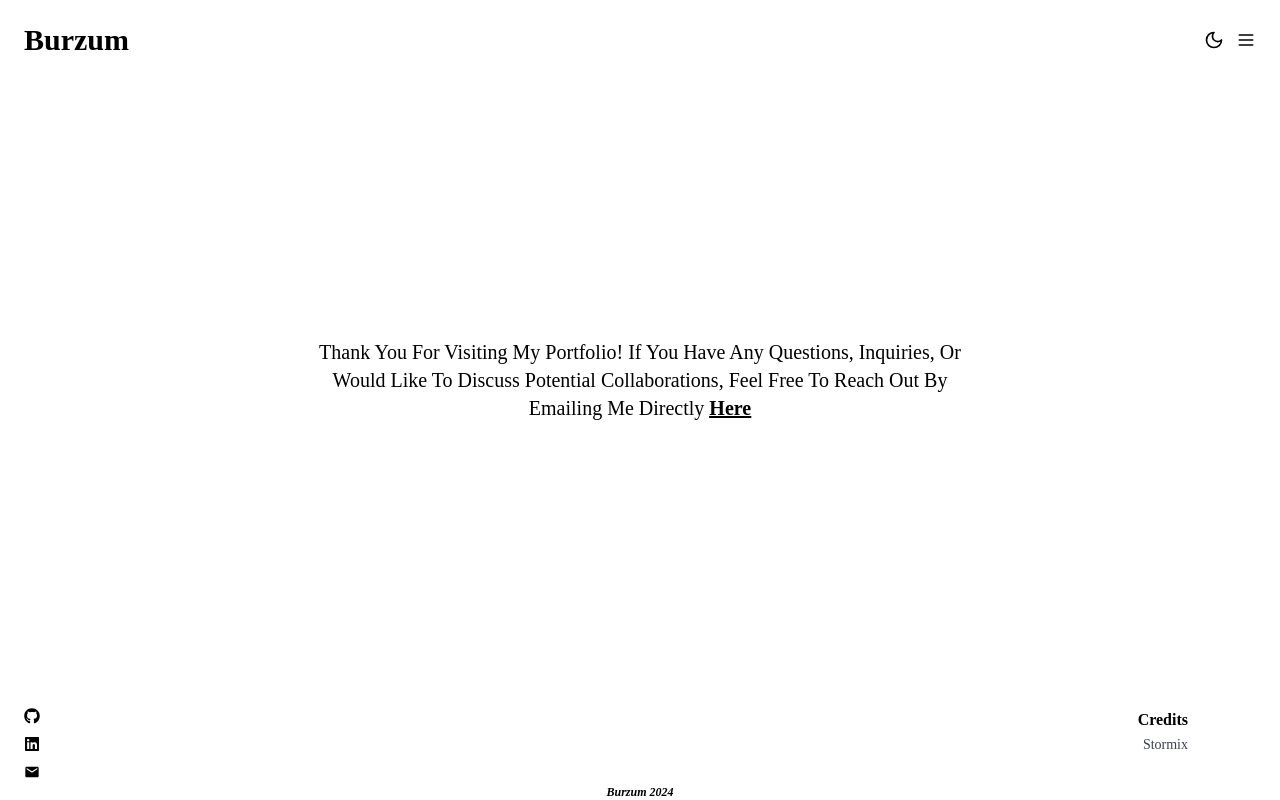
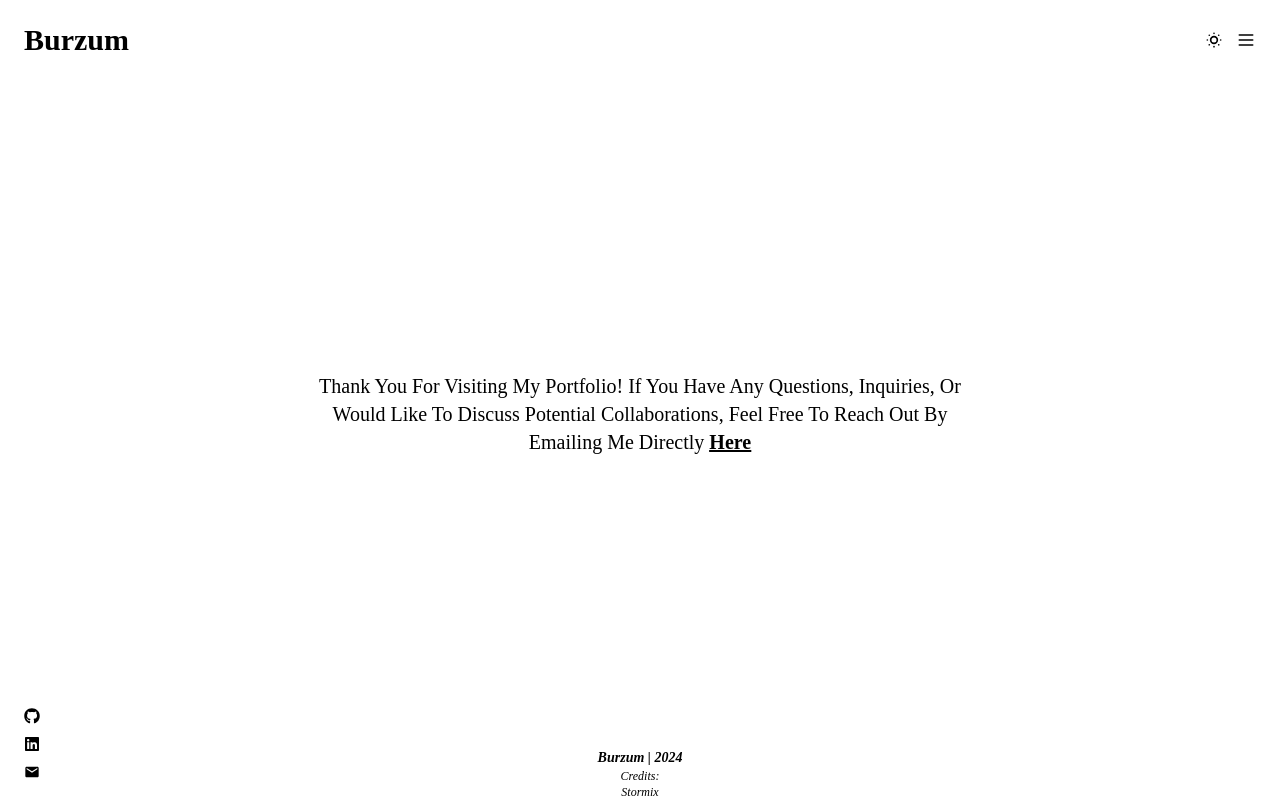
Before and after one commit to yemery/my-portfolio, a React (Vite) app: page /Contact in a window 1280 px wide. Built offline with nearby package versions, Linux system fonts and the light colour scheme.

Commit message:
Addedd DarkMode toggler Hook

```diff
--- a/src/components/Hero.jsx
+++ b/src/components/Hero.jsx
@@ -6,7 +6,7 @@ const Hero = () => {
     <div className="flex flex-col gap-y-3 items-center justify-center h-full text-center ">
       <div className="flex flex-col gap-2 ">
         <h1 className="text-xl md:text-4xl font-bold ">
-          hey i&apos;m <span className="text-green-700">meryem </span>ajmani{" "}
+          hey i&apos;m <span className="text-green-700 dark:text-primary-500">meryem </span>ajmani{" "}
         </h1>
         <p className="max-w-[600px] text-base md:text-xl">
           I&apos;m a third-year{" "}
@@ -27,12 +27,12 @@ const Hero = () => {
               1000,
             ]}
             speed={50}
-            className="text-green-700 font-semibold"
+            className="text-green-700 dark:text-primary-500 font-semibold"
             repeat={Infinity}
           />
         </p>
       </div>
-      <div className="flex flex-col md:flex-row items-center gap-6">
+      <div className="flex flex-col md:flex-row items-center gap-6 ">
         <a
           href="/assets/files/Meryem_Ajmani.pdf"
           className="px-4 py-4 bg-green-700 w-[200px] text-white leading-5 rounded hover:bg-green-500  dark:hover:bg-black dark:hover:text-white	dark:bg-white dark:text-black"
--- a/src/components/Navbar/Navbar.jsx
+++ b/src/components/Navbar/Navbar.jsx
@@ -3,34 +3,17 @@ import { LuMenu, LuSunDim, LuMoon } from "react-icons/lu";
 import { MdOutlineClose } from "react-icons/md";
 import { Link, NavLink } from "react-router-dom";
 import { navbarItems } from "../../assets/data/sitedata";
+import useDarkMode from "../../hooks/useDarkMode";
+
+
 // import { NavLink } from "react-router-dom";
 const Navbar = () => {
   const [isMenuOpen, setMenuOpen] = useState(false);
-  const [isDark, setDarkMode] = useState(false);
+  const [isDark, toggleTheme] = useDarkMode(false);
   const toggleMenu = () => {
     setMenuOpen(!isMenuOpen);
     console.log("clicked");
   };
-  const toggleTheme=()=>{
-
-    setDarkMode(!isDark);
-  }
-
-  // useEffect(() => {
-  //   if (localStorage.getItem('theme')) {
-  //     if (localStorage.getItem('theme') === 'light') {
-  //         document.documentElement.classList.add('dark');
-  //         localStorage.setItem('theme', 'dark');
-  //     } else {
-  //         document.documentElement.classList.remove('dark');
-  //         localStorage.setItem('theme', 'light');
-  //     }
-
-  // }else{
-  //   localStorage.setItem('theme', 'light');
-  //   setDarkMode(!isDark);
-  // }
-  // },[])
   return (
     <div className="z-10 w-full fixed right-0 " >
       <div className="h-[80px] flex justify-between items-center bg-white text-base md:text-lg lg:text-xl xl:text-2xl  max-w-[1480px]  m-auto px-6">
--- a/src/components/ProjectCard.jsx
+++ b/src/components/ProjectCard.jsx
@@ -5,10 +5,10 @@ import Badge from "./commons/Badge";
 const ProjectCard = (props) => {
   return (
     <div
-      className="flex bg-green-100  p-4 rounded
+      className="flex bg-green-100  p-4 rounded dark:bg-surface-200
     	"
     >
-      <div className=" flex flex-grow flex-col gap-y-2 ">
+      <div className=" flex flex-grow flex-col gap-y-2 dark:bg-surface-200">
         <p className="font-semibold">{props.name}</p>
         <p className="flex flex-grow ">
           <span className="line-clamp-2">{props.description}</span>
@@ -19,7 +19,7 @@ const ProjectCard = (props) => {
           ))}
         </div>
       </div>
-      <div className="text-right rounded">
+      <div className="text-right rounded dark:bg-surface-200">
         <button
           onClick={() => {
             window.open(props.githubLink, "_blank");
--- a/src/components/commons/Here.jsx
+++ b/src/components/commons/Here.jsx
@@ -2,7 +2,7 @@ import React from 'react'
 
 const Here = () => {
   return (
-    <span className="font-semibold underline">
+    <span className="font-semibold underline hover:text-green-700">
     <a href="mailto:meryemajmani33@gmail.com">here</a>
   </span>
   )
--- a/src/hooks/useDarkMode.jsx
+++ b/src/hooks/useDarkMode.jsx
@@ -1,28 +1,26 @@
 import { useEffect, useState } from "react";
 
-const UseDarkMode = () => {
-const [isDark, setDarkMode] = useState(false);
-const toggleTheme=()=>{
+const useDarkMode = () => {
+    const [isDark, setDarkMode] = useState(false);
+    const toggleTheme = () => {
+      setDarkMode(!isDark);
+    };
 
-    setDarkMode(!isDark);
-  }
-
-  useEffect(() => {
-    if (localStorage.getItem('theme')) {
-      if (localStorage.getItem('theme') === 'light') {
-          document.documentElement.classList.add('dark');
-          localStorage.setItem('theme', 'dark');
+    useEffect(() => {
+      if (localStorage.getItem("theme")) {
+        if (localStorage.getItem("theme") === "light") {
+          document.documentElement.classList.add("dark");
+          localStorage.setItem("theme", "dark");
+        } else {
+          document.documentElement.classList.remove("dark");
+          localStorage.setItem("theme", "light");
+        }
       } else {
-          document.documentElement.classList.remove('dark');
-          localStorage.setItem('theme', 'light');
+        localStorage.setItem("theme", "light");
+        setDarkMode(!isDark);
       }
-
-  }else{
-    localStorage.setItem('theme', 'light');
-    setDarkMode(!isDark);
-  }
-  },[isDark])
-  return [isDark, toggleTheme]
+    }, [isDark]);
+    return [isDark, toggleTheme];
 }
 
-export default UseDarkMode
+export default useDarkMode
--- /dev/null
+++ b/src/hooks/useToggleMenu.jsx
@@ -0,0 +1,12 @@
+import React from 'react'
+
+const useToggleMenu = (isOpened) => {
+    conts [isMenuOpen, setMenuOpen] = useState(isOpened);
+    const toggleMenu = () => {
+        setMenuOpen(!isMenuOpen);
+        console.log("clicked");
+      };
+  return [isMenuOpen, toggleMenu]
+}
+
+export default useToggleMenu
--- a/src/index.css
+++ b/src/index.css
@@ -2,7 +2,7 @@
 @tailwind components;
 @tailwind utilities;
 *{
-  @apply dark:text-white dark:bg-green-950 ;
+  @apply dark:text-white dark:bg-surface-100 ;
 }
 
 
--- a/src/pages/Contact.jsx
+++ b/src/pages/Contact.jsx
@@ -11,12 +11,13 @@ const Contact = () => {
       by emailing me directly <Here/>
       </p>
     </div>
-    <div className="text-right p-7">
+    {/* <div className="text-right p-7">
         <p className="font-semibold">credits</p>
         <a href="https://stormix.co/" className="text-sm text-gray-700 hover:underline"> stormix</a>
-    </div>
-    <div className="text-center">
-        <p className="text-xs italic font-semibold">Burzum 2024</p>
+    </div> */}
+    <div className="text-center italic">
+        <p className=" font-semibold text-sm">Burzum | 2024</p>
+        <p className="text-xs">credits: <br /> stormix</p>
     </div>
       </div>
 
--- a/tailwind.config.js
+++ b/tailwind.config.js
@@ -1,14 +1,43 @@
 /** @type {import('tailwindcss').Config} */
 export default {
+  mode: "jit",
+
   darkMode: "class", // or 'media' or 'class'
   content: ["./index.html", "./src/**/*.{js,ts,jsx,tsx}"],
   theme: {
     extend: {
       colors: {
-       background:{
-        black: "#1A1A1A",
-        white: "#F9F9F9",}
+        background: {
+          black: "#1A1A1A",
+          white: "#F9F9F9",
+        },
 
+        surface: {
+          100: "#192019",
+          200: "#2e352e",
+          300: "#454b44",
+          400: "#5c625c",
+          500: "#757a75",
+          600: "#8f938f",
+        },
+        // Primary colors
+        primary: {
+          100: "#4caf50",
+          200: "#63b863",
+          300: "#79c176",
+          400: "#8dca89",
+          500: "#a0d39c",
+          600: "#b4dcb0",
+        },
+        // Surface colors
+        mixed: {
+          100: "#121212",
+          200: "#282828",
+          300: "#3f3f3f",
+          400: "#575757",
+          500: "#717171",
+          600: "#8b8b8b",
+        },
       },
     },
   },
```
